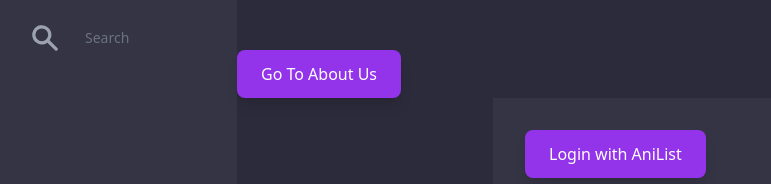
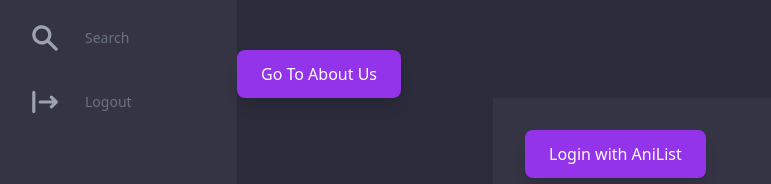
Before and after one commit to Syoongy/mirai, a Vue app: page / in a window 1280 px wide. Shown: the part 154-338 px from the top of the page, without its empty margins (19-790 px from the left). Built offline with nearby package versions, Linux system fonts and the light colour scheme.

Commit message:
add logout to side nav

```diff
--- a/src/components/Navigation/NavItem.vue
+++ b/src/components/Navigation/NavItem.vue
@@ -1,5 +1,5 @@
 <template>
-  <li class="">
+  <li>
     <router-link
       :to="to"
       class="
@@ -47,7 +47,6 @@
   },
   to: {
     type: String,
-    required: true,
     default: "/",
   },
   noOfNotifications: {
--- a/src/components/Navigation/SideNav.vue
+++ b/src/components/Navigation/SideNav.vue
@@ -13,6 +13,12 @@
     icon: "SearchIcon",
   },
 ];
+const logout = () => {
+  localStorage.removeItem("jwtKey");
+  localStorage.removeItem("viewer-id");
+  localStorage.removeItem("viewer-name");
+  localStorage.removeItem("viewer-score-format");
+};
 </script>
 <template>
   <div class="min-h-screen flex flex-row">
@@ -29,15 +35,14 @@
         >
           <dynamic-icon
             :name="item.icon"
-            class="
-              inline-flex
-              items-center
-              justify-center
-              h-8
-              w-8
-              text-lg text-gray-400
-            "
-          ></dynamic-icon>
+            class="inline-flex items-center justify-center h-8 w-8 text-lg text-gray-400"
+          />
+        </nav-item>
+        <nav-item :navName="'Logout'" @click="logout">
+          <dynamic-icon
+            :name="'LogoutIcon'"
+            class="inline-flex items-center justify-center h-8 w-8 text-lg text-gray-400"
+          />
         </nav-item>
       </ul>
     </div>
```
